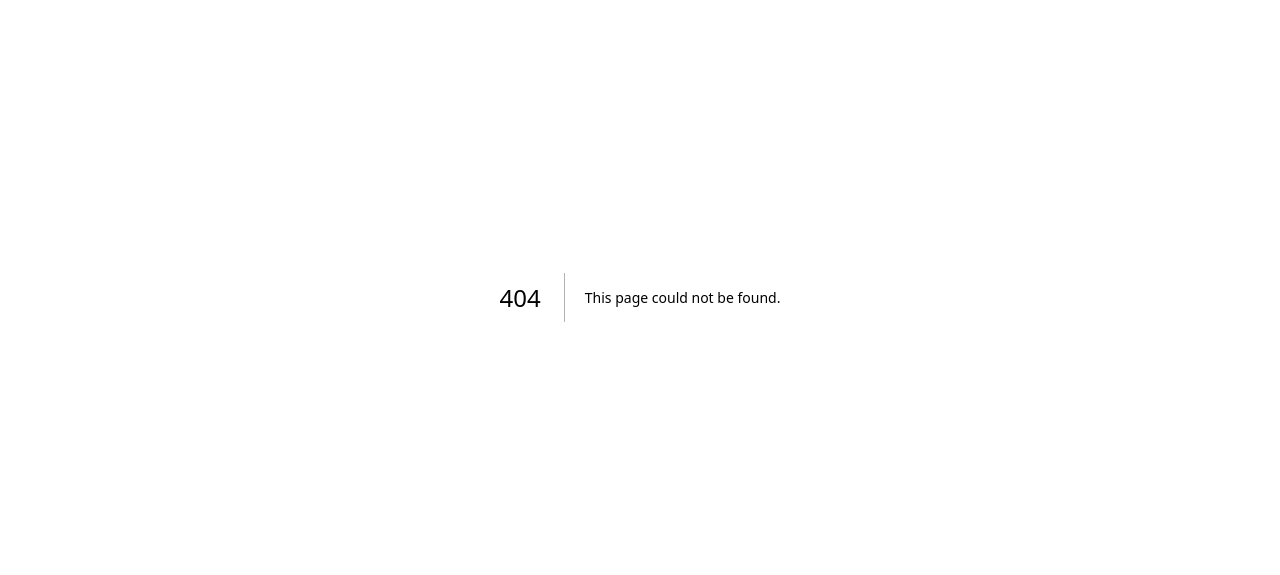
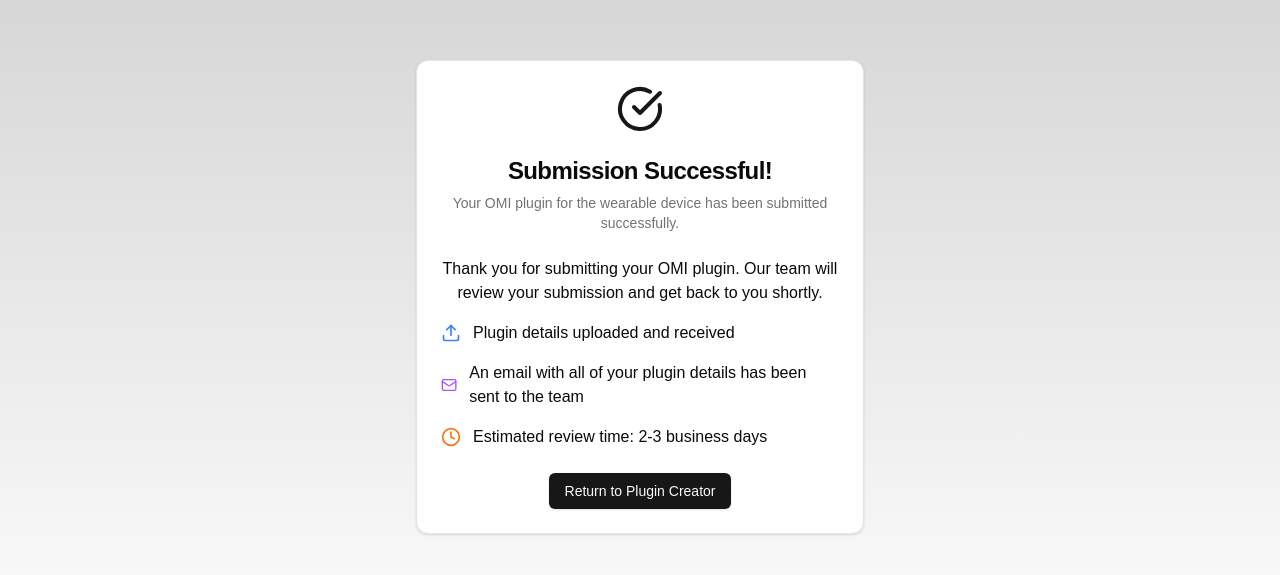
Before and after one commit to sanjayamirthraj/omi-plugin-maker, a Next.js app: page /success in a window 1280 px wide. Before the commit this address had no page. Shown: the part 103-678 px from the top of the page. Built offline with nearby package versions, Linux system fonts and the light colour scheme.

Commit message:
Added success page

```diff
--- /dev/null
+++ b/app/success/page.tsx
@@ -0,0 +1,62 @@
+'use client'
+
+import { useState, useEffect } from 'react'
+import { motion } from 'framer-motion'
+import { CheckCircle, Upload, Mail, Clock } from 'lucide-react'
+import { Button } from "@/components/ui/button"
+import { Card, CardHeader, CardTitle, CardDescription, CardContent, CardFooter } from "@/components/ui/card"
+import Link from 'next/link'
+
+export default function Component() {
+  const [isVisible, setIsVisible] = useState(false)
+
+  useEffect(() => {
+    setIsVisible(true)
+  }, [])
+
+  return (
+    <div className="min-h-screen bg-gradient-to-b from-primary/20 to-background flex items-center justify-center p-4">
+      <motion.div
+        initial={{ opacity: 0, y: 20 }}
+        animate={{ opacity: isVisible ? 1 : 0, y: isVisible ? 0 : 20 }}
+        transition={{ duration: 0.5 }}
+      >
+        <Card className="w-full max-w-md">
+          <CardHeader>
+            <div className="flex items-center justify-center mb-4">
+              <CheckCircle className="text-primary w-12 h-12" />
+            </div>
+            <CardTitle className="text-2xl font-bold text-center">Submission Successful!</CardTitle>
+            <CardDescription className="text-center">
+              Your OMI plugin for the wearable device has been submitted successfully.
+            </CardDescription>
+          </CardHeader>
+          <CardContent>
+            <p className="text-center mb-4">
+              Thank you for submitting your OMI plugin. Our team will review your submission and get back to you shortly.
+            </p>
+            <ul className="space-y-4">
+              <li className="flex items-center">
+                <Upload className="text-blue-500 w-5 h-5 mr-3" />
+                <span>Plugin details uploaded and received</span>
+              </li>
+              <li className="flex items-center">
+                <Mail className="text-purple-500 w-5 h-5 mr-3" />
+                <span>An email with all of your plugin details has been sent to the team</span>
+              </li>
+              <li className="flex items-center">
+                <Clock className="text-orange-500 w-5 h-5 mr-3" />
+                <span>Estimated review time: 2-3 business days</span>
+              </li>
+            </ul>
+          </CardContent>
+          <CardFooter className="flex justify-center">
+            <Link href="/">
+              <Button>Return to Plugin Creator</Button>
+            </Link>
+          </CardFooter>
+        </Card>
+      </motion.div>
+    </div>
+  )
+}
--- a/components/ui/plugin-form.jsx
+++ b/components/ui/plugin-form.jsx
@@ -242,6 +242,7 @@
     const data = await response.json();
     if (response.ok) {
       alert(data.message);
+      window.location.href = '/success'; // Redirect to success page
     } else {
       alert(data.error);
     }
```
